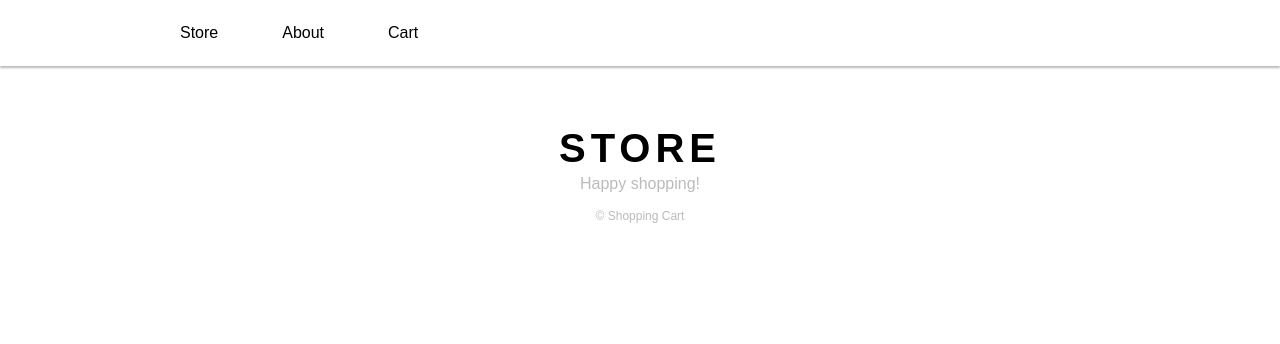
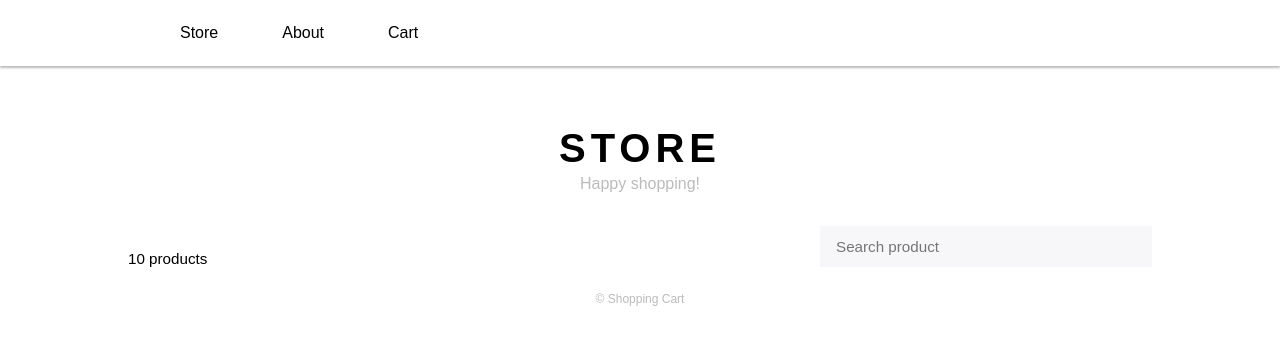
Before and after one commit to KSzostko/shopping-cart, a React (Create React App) app: page / in a window 1280 px wide. Shown: the top 344 px of the page. Built offline with nearby package versions, Linux system fonts and the light colour scheme.

Commit message:
added Search component

```diff
--- a/src/App.js
+++ b/src/App.js
@@ -1,6 +1,7 @@
 import React from 'react';
 import Navigation from './components/Navigation';
 import Header from './components/Header';
+import Search from './components/Search';
 import Footer from './components/Footer';
 
 function App() {
@@ -8,6 +9,7 @@ function App() {
         <div>
             <Navigation />
             <Header />
+            <Search />
             <Footer />
         </div>
     );
--- /dev/null
+++ b/src/components/Search.js
@@ -0,0 +1,40 @@
+import React from 'react';
+import styled from 'styled-components';
+
+const StyledSearch = styled.section`
+    max-width: 1024px;
+    margin: 1rem auto;
+    display: flex;
+    justify-content: space-between;
+    align-items: flex-end;
+`;
+
+const StyledSpan = styled.span`
+    font-size: .95rem;
+    font-weight: 300;
+    margin-bottom: 10px;
+    `;
+
+const StyledInput = styled.input`
+    min-width: 300px;
+    font-size: .95rem;
+    padding: .75rem 1rem;
+    background-color: #f7f7f9;
+    border-style: none;
+    margin-bottom: 10px;
+
+    &:focus {
+        outline-color: #999;
+    }
+`;
+
+function Search() {
+    return (
+        <StyledSearch>
+            <StyledSpan>10 products</StyledSpan>
+            <StyledInput type="text" placeholder="Search product"/>
+        </StyledSearch>
+    );
+}
+
+export default Search;
```
